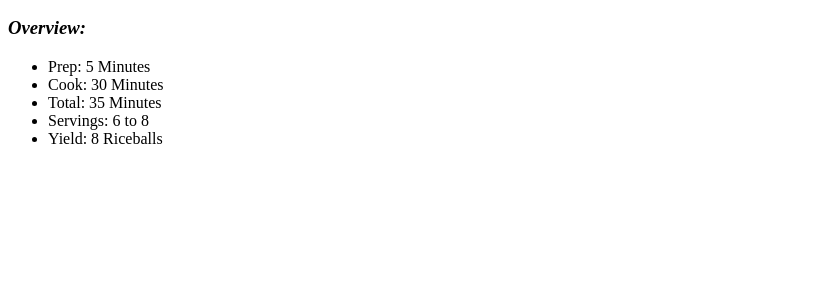
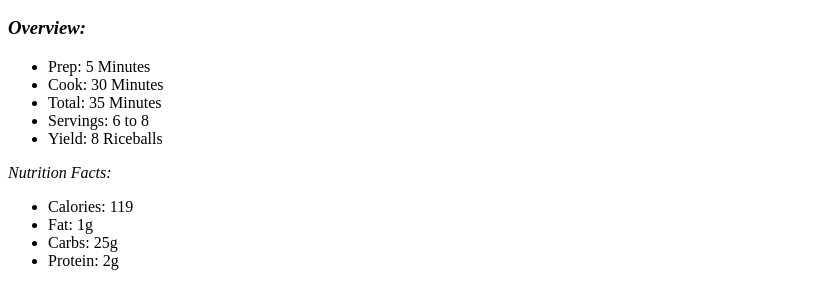
Before and after one commit to codingmster1/cooking_page, a plain HTML site: page index.html in a window 1280 px wide. Shown: the part 1712-1998 px from the top of the page, without its empty margins (0-821 px from the left). Before the commit the page ends 1876 px from the top, so only its background shows below. Drawn offline with Linux system fonts and the light colour scheme.

Commit message:
list added

```diff
--- a/index.html
+++ b/index.html
@@ -39,6 +39,13 @@
         <li>Yield: 8 Riceballs</li>
 
     </ul>
+    <p><em>Nutrition Facts:</em></p>
+    <ul>
+        <li>Calories: 119</li>
+        <li>Fat: 1g</li>
+        <li>Carbs: 25g</li>
+        <li>Protein: 2g</li>
+    </ul>
 </body>
 
 
```
